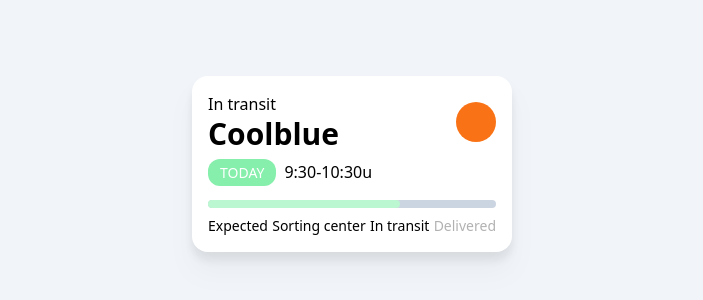
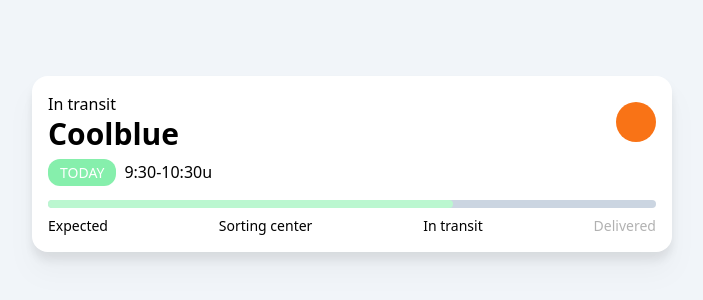
Before and after one commit to jdy8739/NEXT-14-Lecture, a Next.js app: page / in a window 1280 px wide. Shown: the part 236-536 px from the top of the page, without its empty margins (288-991 px from the left). Built offline with nearby package versions, Linux system fonts and the light colour scheme.

Commit message:
practice adapting tailwind modifier

```diff
--- a/app/page.tsx
+++ b/app/page.tsx
@@ -1,7 +1,7 @@
 export default function Home() {
   return (
     <main className="w-screen h-screen flex justify-center items-center">
-      <div className="inline-block p-4 w-80 h-44 rounded-2xl bg-white drop-shadow-xl">
+      <div className="inline-block p-4 w-full max-w-screen-sm h-44 rounded-2xl bg-white drop-shadow-xl">
         <div className="flex justify-between">
           <div>
             <p>In transit</p>
@@ -11,8 +11,8 @@
         </div>
 
         <div className="mt-2">
-          <span className="px-3 py-1 mr-2 rounded-xl text-sm bg-green-300 text-white">
-            TODAY
+          <span className="px-3 py-1 mr-2 rounded-xl text-sm bg-green-300 text-white transition uppercase hover:bg-green-600 hover:scale-125">
+            Today
           </span>
           <span>9:30-10:30u</span>
         </div>
```
